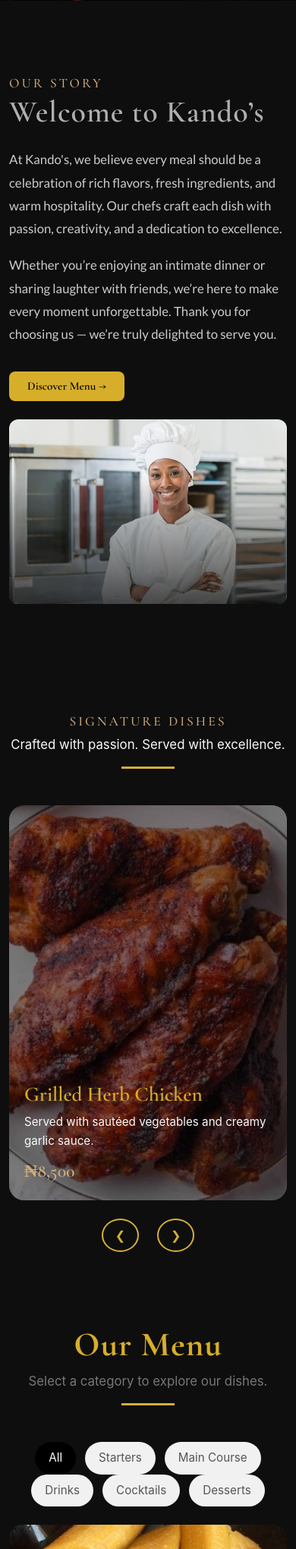
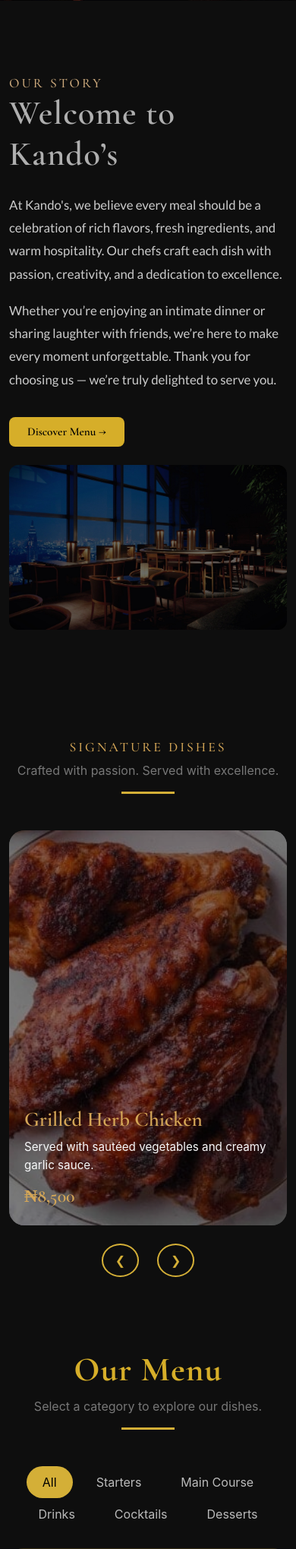
Before and after one commit to moonboy90210/kandos, a PHP site: page /index.html in a window 390 px wide. Shown: the part 843-2882 px from the top of the page at 76% size. Run offline with PHP 8.4, Linux system fonts and the light colour scheme; some libraries are stand-ins or nearby versions.

Commit message:
new edit to layout and css

```diff
--- a/index.html
+++ b/index.html
@@ -36,7 +36,7 @@
             <li class="nav-item"><a class="nav-link text-light" href="#menu">MENU</a></li>
             <li class="nav-item"><a class="nav-link text-light" href="#reservations">CONTACT US</a></li>
             <li class="nav-item"><a class="btn btn-gold ms-3" href="#book" data-bs-toggle="modal"
-                data-bs-target="#reserveModal">Book Now</a></li>
+                data-bs-target="#reserveModal">BOOK NOW</a></li>
           </ul>
         </div>
       </div>
@@ -136,8 +136,8 @@
         <!-- Image Side -->
         <div class="col-md-6 text-center">
          <div class="about-img-wrapper">
-           <img src="/img/newchef.jpeg" alt="Head Chef at Kando’s" class="about-img img-fluid rounded shadow-lg">
-           <div class="image-overlay"></div>
+           <img src="/img/newBG.jpg" alt="Head Chef at Kando’s" class="about-img img-fluid rounded shadow-lg">
+           <!-- <div class="image-overlay"></div> -->
          </div>
         </div>
 
@@ -150,7 +150,7 @@
 
     <div class="text-center mb-5">
       <h2 class="section-tag text-gold">Signature Dishes</h2>
-      <p class="menu-sub text-light">Crafted with passion. Served with excellence.</p>
+      <p class="section-sub ">Crafted with passion. Served with excellence.</p>
       <div class="underline"></div>
     </div>
 
@@ -234,7 +234,7 @@
 
       <div class="text-center mb-5">
         <h2 class="menu-title">Our Menu</h2>
-        <p class="menu-sub">Select a category to explore our dishes.</p>
+        <p class="section-sub">Select a category to explore our dishes.</p>
         <div class="underline"></div>
       </div>
 
@@ -410,9 +410,11 @@
 
   <section id="reservation" class="reservation-section">
     <div class="container">
-      <h2 class="section-title">Reserve a Table</h2>
+     <div class="text-center">
+       <h2 class="menu-title">Reserve a Table</h2>
       <p class="section-sub">Book your dining experience with ease.</p>
       <div class="underline"></div>
+     </div>
       <div class="row justify-content-center">
         <div class="col-md-8">
           <div class="reservation-box mt-4">
@@ -495,6 +497,67 @@
   <div id="toast" class="toast" hidden></div>
 
 
+<section id="reviews" class="reviews-section py-5">
+  <div class="container">
+
+    <div class="text-center mb-5">
+      <h2 class="section-tag text-gold">Customer Reviews</h2>
+      <p class="review-sub">What our guests are saying</p>
+      <div class="underline"></div>
+    </div>
+
+    <!-- Slider Wrapper -->
+    <div class="reviews-slider">
+
+      <!-- Review 1 -->
+      <div class="review-card glass-card">
+        <div class="review-header">
+          <img src="/img/user1.jpg" alt="Profile" class="review-avatar">
+          <div>
+            <h5 class="review-name">James Okoro</h5>
+            <div class="review-stars">★★★★★</div>
+          </div>
+        </div>
+
+        <p class="review-text">
+          “Absolutely outstanding experience. The ambiance is luxury defined, and the meals are cooked with precision and passion.”
+        </p>
+      </div>
+
+      <!-- Review 2 -->
+      <div class="review-card glass-card">
+        <div class="review-header">
+          <img src="/img/user2.jpg" alt="Profile" class="review-avatar">
+          <div>
+            <h5 class="review-name">Amara Bello</h5>
+            <div class="review-stars">★★★★★</div>
+          </div>
+        </div>
+
+        <p class="review-text">
+          “Kandos gives fine dining a new meaning. From the presentation to the taste — every plate feels like art.”
+        </p>
+      </div>
+
+      <!-- Review 3 -->
+      <div class="review-card glass-card">
+        <div class="review-header">
+          <img src="/img/user3.jpg" alt="Profile" class="review-avatar">
+          <div>
+            <h5 class="review-name">Daniel Ayodele</h5>
+            <div class="review-stars">★★★★☆</div>
+          </div>
+        </div>
+
+        <p class="review-text">
+          “Loved the signature dishes! The steak was juicy, the service excellent, and the environment breathtaking.”
+        </p>
+      </div>
+
+    </div>
+
+  </div>
+</section>
 
 
 
@@ -504,8 +567,9 @@
 
       <!-- Title -->
       <div class="text-center mb-5">
-        <h2 class="fw-bold text-gold">Contact Us</h2>
+        <h2 class="menu-title">Contact Us</h2>
         <p class="section-sub">We’d love to hear from you. Reach out anytime.</p>
+        <div class="underline"></div>
       </div>
 
       <div class="row g-4">
@@ -559,82 +623,69 @@
 
 
 
+<footer class="footer-section">
+  <div class="container py-5">
 
+    <div class="row g-4">
 
+      <!-- Brand / About -->
+      <div class="col-md-4">
+        <h3 class="footer-brand">KANDOS</h3>
+        <p class="footer-text">
+          A fine dining experience crafted with passion.
+          Taste luxury, elegance, and unforgettable flavors.
+        </p>
 
-
-  <footer id="footer">
-    <!-- place footer here -->
-    <div class="container p-3 pt-5">
-      <div class="row">
-        <div class="col-lg-4 col-md-4 mb-3">
-          <h5>ABOUT US</h5>
-          <P>At Kando's, we believe every meal should be a celebration of flavors, freshness, and hospitality.
-            Our carefully crafted menu features special dishes prepared with the finest ingredients and a touch of love.
-          </P>
-          <div>
-            <h5>OPENING HOURS</h5>
-            <P>09:00 AM – 11:00 PM</P>
-            <P>Every Day</P>
+        <div class="social-links mt-3">
+          <a href="#"><i class="fa-brands fa-facebook-f"></i></a>
+          <a href="#"><i class="fa-brands fa-instagram"></i></a>
+          <a href="#"><i class="fa-brands fa-x-twitter "></i></a>
         </div>
       </div>
-        <div class="col-lg-4 col-md-4 mb-3">
-          <h5>THE RESTAURANT</h5>
-          <ul class="navbar-nav">
-            <li class="nav-item">
-              <a class="nav-link" href="#about" aria-current="page">About Us</a>
-            </li>
-            <li class="nav-item">
-              <a class="nav-link" href="#menu" aria-current="page">Menu</a>
-            </li>
-            <li class="nav-item">
-              <a class="nav-link" href="#news" aria-current="page">News</a>
-            </li>
-            <li class="nav-item">
-              <a class="nav-link" href="#contact" aria-current="page">Contact</a>
-            </li>
+
+      <!-- Quick Links -->
+      <div class="col-md-2">
+        <h5 class="footer-title">Quick Links</h5>
+        <ul class="footer-list">
+          <li><a href="#menu">Our Menu</a></li>
+          <li><a href="#signature">Signature Dishes</a></li>
+          <li><a href="#reservation">Reservations</a></li>
+          <li><a href="#gallery">Gallery</a></li>
+          <li><a href="#contact">Contact Us</a></li>
         </ul>
       </div>
 
-        <div class="col-lg-4 col-md-4 mb-3">
-          <h5>GALLERY</h5>
-          <div class=" row flex-w">
-            <img class="footer-gallery" src="/img/stksuya.JPG" height="80px"></img>
-            <img class="footer-gallery" src="/img/SpagPlant.JPG"></img>
-            <img class="footer-gallery" src="/img/JricePlant.JPG"></img>
-            <img class="footer-gallery" src="/img/spagFish.JPG"></img>
-            <img class="footer-gallery" src="/img/soup.JPG"></img>
-            <img class="footer-gallery" src="/img/out2.JPG"></img>
-            <img class="footer-gallery" src="/img/inside1.JPG"></img>
-            <img class="footer-gallery" src="/img/inside2.JPG"></img>
-            <img class="footer-gallery" src="/img/out.JPG"></img>
-          </div>
-        </div>
-        <!-- <div class="col-lg-3 col-md-3 mb-5">
-          <h5>USEFUL LINKS</h5>
-          <p>Foods</p>
-          <p>Drinks</p>
-          <p>Breakfast</p>
-          <p>Brunch</p>
-          <p>Dinner</p>
-
-        </div> -->
-        <div class="col-12 text-center mb-3">
-          <i class="fa-brands fa-x-twitter fa-xl px-1"></i>
-          <i class="fa-brands fa-facebook-f fa-xl px-1"></i>
-          <i class="fa-brands fa-instagram fa-xl px-1"></i>
-        </div>
-        <div class="col-12 text-center pb-5">
-          <span> © Kando's
-            <script>document.write(new Date().getFullYear());</script> All rights reserved.
-          </span>
-        </div>
+      <!-- Contact Info -->
+      <div class="col-md-3">
+        <h5 class="footer-title">Contact</h5>
+        <ul class="footer-list contact-list">
+          <li><i class="fa-solid fa-location-dot text-gold me-2"></i> 15 Adeola Odeku, Victoria Island, Lagos</li>
+          <li><i class="fa-solid fa-phone text-gold me-2"></i> +234 901 645 2130</li>
+          <li><i class="fa-solid fa-envelope text-gold me-2"></i> info@kandosrestaurant.com</li>
+        </ul>
       </div>
 
+      <!-- Newsletter -->
+      <div class="col-md-3">
+        <h5 class="footer-title">Stay Updated</h5>
+        <form class="newsletter-form">
+          <input type="email" class="form-control footer-input" placeholder="Email address">
+          <button class="btn btn-gold mt-2">Subscribe</button>
+        </form>
+      </div>
 
+    </div>
+
+    <hr class="footer-line">
+
+    <p class="copyright text-center">
+      © 2025 Kandos Restaurant — All Rights Reserved.
+    </p>
 
   </div>
 </footer>
+
+
   <!-- Bootstrap JavaScript Libraries -->
   <script>
     document.getElementById("contact").style.transition = "all 1s";
--- a/styler.css
+++ b/styler.css
@@ -244,10 +244,7 @@ p, a, li, button, input, textarea {
   font-family: 'Cormorant Garamond', serif;
 }
 
-.menu-sub {
-  color: #777;
-  font-size: 1.05rem;
-}
+
 
 .underline {
   width: 70px;
@@ -258,22 +255,25 @@ p, a, li, button, input, textarea {
 
 /* TAB BUTTONS */
 #menuTabs .nav-link {
-  margin: 0 6px;
-  padding: 10px 18px;
-  border-radius: 40px;
-  font-size: 0.95rem;
-  background: #f1f1f1;
-  color: #555;
+   color: #bbb;
+  border: 1px solid transparent;
+  margin: 0 5px;
+  padding: 8px 20px;
+  border-radius: 30px;
+  background: transparent;
+  transition: 0.3s;
 }
 
 #menuTabs .nav-link.active,
 #menuTabs .nav-link:hover {
-  background: #000;
-  color: #fff;
+  background: #d4af37;
+  color: #000;
 }
 
 /* MENU CARD */
 .menu-card {
+   /* background: rgba(255, 255, 255, 0.06); */
+  border: 1px solid rgba(212, 175, 55, 0.2);
  /* background:#141414; */
   border-radius: 18px;
   overflow: hidden;
@@ -300,7 +300,7 @@ p, a, li, button, input, textarea {
 }
 
 .menu-info {
-  padding: 16px 20px;
+  padding: 16px;
 }
 
 .menu-info h4 {
@@ -452,15 +452,11 @@ p, a, li, button, input, textarea {
 .reservation-section {
   padding: 60px 0;
 }
-.section-title {
-  font-size: 2.5rem;
-  text-align: center;
-  margin-bottom: 5px;
-}
+
 .section-sub {
   text-align: center;
   color: #777;
-  margin-bottom: 25px;
+  /* margin-bottom: 25px; */
 }
 
 .reservation-box {
@@ -496,7 +492,7 @@ form textarea:focus {
   border-color: var(--gold);
   box-shadow: none;
 }
-input::placeholder {
+input::placeholder, textarea::placeholder {
   color: #777 !important;
 }
 
@@ -594,3 +590,174 @@ input::placeholder {
 .contact-box:hover {
   border-color: var(--gold);
 }
+/*-------------- FOOTER SECTION ----------------------- */
+
+
+.footer-brand {
+  font-size: 2rem;
+  font-weight: 700;
+  color: #d4a657;
+  letter-spacing: 2px;
+}
+
+.footer-title {
+  font-size: 1.2rem;
+  color: #d4a657;
+  margin-bottom: 15px;
+  font-weight: 600;
+}
+
+.footer-list {
+  list-style: none;
+  padding: 0;
+}
+
+.footer-list li {
+  margin-bottom: 8px;
+}
+
+.footer-list li a {
+  color: #bbb;
+  text-decoration: none;
+  transition: color .3s ease, padding-left .3s ease;
+}
+
+.footer-list li a:hover {
+  color: #d4a657;
+  padding-left: 5px;
+}
+
+.social-links a {
+  font-size: 1.3rem;
+  margin-right: 12px;
+  color: #bbb;
+  transition: .3s ease;
+}
+
+.social-links a:hover {
+  color: #d4a657;
+  transform: translateY(-3px);
+}
+
+.footer-input {
+  background: rgba(255,255,255,0.1);
+  border: 1px solid rgba(255,255,255,0.2);
+  color: #fff;
+}
+
+.footer-input::placeholder {
+  color: #ccc;
+}
+
+
+.footer-line {
+  border-color: rgba(255,255,255,0.2);
+  margin: 25px 0;
+}
+/* --------------------- */
+.reviews-section {
+  background: #0f0f0f;
+  color: #ddd;
+  overflow: hidden;
+  position: relative;
+}
+
+.text-gold {
+  color: #d4a657;
+}
+
+.review-sub {
+  color: #ccc;
+  font-size: 1.1rem;
+}
+
+.reviews-slider {
+  display: flex;
+  gap: 25px;
+  overflow-x: auto;
+  padding-bottom: 10px;
+  scroll-snap-type: x mandatory;
+  scrollbar-width: none;
+}
+
+.reviews-slider::-webkit-scrollbar {
+  display: none;
+}
+
+.review-card {
+  min-width: 320px;
+  background: rgba(255,255,255,0.06);
+  backdrop-filter: blur(10px);
+  border-radius: 20px;
+  padding: 25px;
+  scroll-snap-align: center;
+  border: 1px solid rgba(255,255,255,0.08);
+  transition: transform .4s ease, background .3s;
+}
+
+.review-card:hover {
+  transform: translateY(-5px);
+  background: rgba(255,255,255,0.1);
+}
+
+.review-header {
+  display: flex;
+  align-items: center;
+  gap: 15px;
+}
+
+.review-avatar {
+  width: 55px;
+  height: 55px;
+  object-fit: cover;
+  border-radius: 50%;
+  border: 2px solid #d4a657;
+}
+
+.review-name {
+  margin: 0;
+  font-size: 1.1rem;
+  font-weight: 600;
+  color: #fff;
+}
+
+.review-stars {
+  color: #d4a657;
+  letter-spacing: 2px;
+  font-size: 1.1rem;
+}
+
+.review-text {
+  margin-top: 15px;
+  color: #ccc;
+  font-size: 0.95rem;
+  line-height: 1.6;
+}
+
+/* Shine overlay */
+.reviews-section::before {
+  content: "";
+  position: absolute;
+  top: 0;
+  left: -120%;
+  height: 100%;
+  width: 80%;
+  background: linear-gradient(
+    120deg,
+    transparent 0%,
+    rgba(255,255,255,0.07) 50%,
+    transparent 100%
+  );
+  animation: shineMove 12s infinite linear;
+}
+
+@keyframes shineMove {
+  0% { left: -120%; }
+  100% { left: 120%; }
+}
+
+@media (max-width: 768px) {
+  .review-card {
+    min-width: 270px;
+  }
+}
```
Lines whose indentation alone changed are shown as unchanged.
